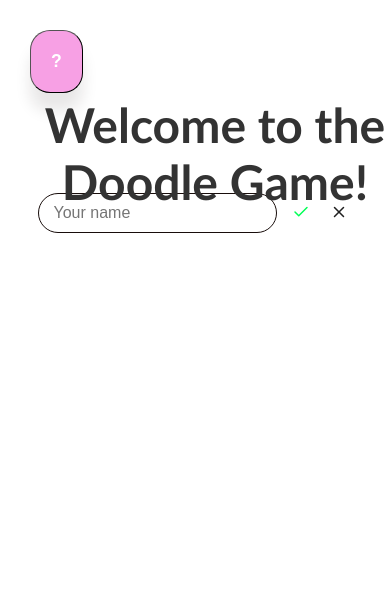
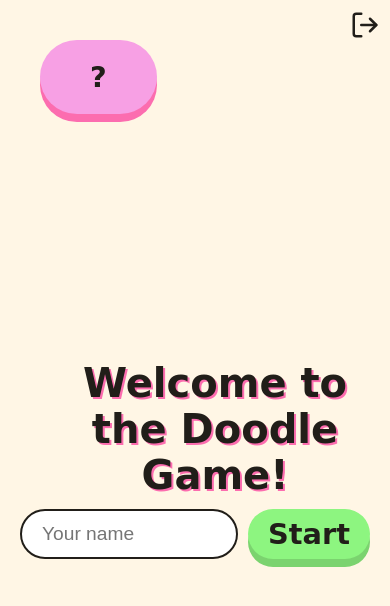
Before and after one commit to lielbsh/doodle-game, a React (Create React App) app in the folder client/: page / in a window 390 px wide. Both pictures are taken after a click on the button "Start Play". Shown: the top 606 px of the page. Built offline with nearby package versions, Linux system fonts and the light colour scheme.

Commit message:
style: improve home page CSS for better layout and design

```diff
--- a/client/src/components/GamePage.tsx
+++ b/client/src/components/GamePage.tsx
@@ -91,7 +91,7 @@ const GamePage: React.FC = () => {
     <>
       <header className="game-header">
         <button className="exit-button" onClick={handleExitGame}>
-          <LogOut />
+          <LogOut size={30} />
         </button>
         <div className="round">{round}/3</div>
         <div className="row">
--- a/client/src/components/HomePage.tsx
+++ b/client/src/components/HomePage.tsx
@@ -2,7 +2,7 @@ import React, { useState } from "react";
 import { useNavigate } from "react-router-dom";
 import NameEntryModal from "../components/NameEntry";
 import "../styles/HomePage.css";
-import { X } from "lucide-react";
+import { LogOut, X } from "lucide-react";
 
 const HomePage: React.FC = () => {
   const [isModalOpen, setIsModalOpen] = useState(false);
@@ -12,17 +12,24 @@ const HomePage: React.FC = () => {
   };
 
   return (
-    <div>
+    <div className="container">
       <header className="app-header">
-        <button className="button bn-pink">?</button>
+        <button className="button bn-pink help-btn">?</button>
+        {isModalOpen && (
+          <button className="exit-button" onClick={() => setIsModalOpen(false)}>
+            <LogOut size={30} />
+          </button>
+        )}
       </header>
-      <main>
+
+      <main className="main-content">
         <div className="headline">
           <h1>Welcome to the Doodle Game!</h1>
         </div>
-        <div className="container">
+
+        <div className="button-container">
           {!isModalOpen && (
-            <button className="button bn-green" onClick={openModal}>
+            <button className="button bn-yellow" onClick={openModal}>
               Start Play
             </button>
           )}
--- a/client/src/components/NameEntry.tsx
+++ b/client/src/components/NameEntry.tsx
@@ -27,11 +27,12 @@ const NameEntryModal: React.FC<NameEntryModalProps> = ({ onClose }) => {
         placeholder="Your name"
         onKeyDown={(e) => e.key === "Enter" && handleConfirmName()}
       />
-      <button type="submit" onClick={handleConfirmName} className="confirm-btn">
-        <Check size={18} />
-      </button>
-      <button onClick={() => onClose()} className="cancel-btn">
-        <X size={18} />
+      <button
+        type="submit"
+        onClick={handleConfirmName}
+        className="start-button bn-green"
+      >
+        Start
       </button>
     </div>
   );
--- a/client/src/styles/GamePage.css
+++ b/client/src/styles/GamePage.css
@@ -4,7 +4,7 @@
     flex-direction: column;
     align-items: center;
     padding: 20px;
-    background-color: #f4cd0a;
+    background-color: #f7d734;
     border-bottom: 5px solid #fc6daf;
     font-family: 'Comic Sans MS', cursive;
     width: 100%;
@@ -33,7 +33,7 @@
   background-color: transparent;
   color: #211e19;
   border: none;
-  padding: 10px;
+  padding: 5px;
   cursor: pointer;
 }
 
--- a/client/src/styles/HomePage.css
+++ b/client/src/styles/HomePage.css
@@ -1,34 +1,88 @@
 
-.headline {
-   text-size-adjust: 50px;
-   font-family:'Trebuchet MS', 'Lucida Sans Unicode', 'Lucida Grande', 'Lucida Sans', Arial, sans-serif
+/* Main container */
+.container {
+    display: flex;
+    flex-direction: column;
+    min-height: 100vh;
+    background-color: #fff6e5;
+    font-family: 'Comic Sans MS', cursive;
+}
+
+.app-header {
+    width: 100%;
+    display: flex;
+    justify-content: space-between;
+    align-items: center;
+    margin-top: 0px;
+}
+
+.help-btn {
+    font-size: 2rem;
+    padding: 10px;
+}
+
+.main-content {
+    display: flex;
+    flex-direction: column;
+    justify-content:center;
+    align-items: center;
+    flex-grow: 1;
+    gap: 60px;
+    width: 100%;
+}
+
+.headline h1 {
+    font-size: 3.5rem;
+    color: #211e19;
+    text-shadow: 2px 2px #fc6daf;
+    margin: 0;
 }
 
 .button {
-    display: flex;
-    align-items: center;
-    padding: 20px;
-    box-shadow: 0px 18px 15px rgba(30, 17, 17, 0.1);
-    font-size: 1.1rem;
+    padding: 20px 50px;
+    font-size: 1.8rem;
     font-weight: bold;
-    color: white;
-    display: flex;
-    justify-content: center;
-    align-items: center;
-    margin: 10px;
-    transition: transform 0.3s ease;
-    border-radius: 20px;
-    border-width: thin;
+    border: none;
+    border-radius: 50px;
+    cursor: pointer;
+    transition: transform 0.3s ease, box-shadow 0.3s ease;
+    box-shadow: 0px 8px 0 #fc6daf;
+    color: #211e19;
 }
 
-.button.bn-green {
-    background-color: rgb(127, 255, 144);
+.bn-yellow {
+    background-color: #f7d734;
+    color: #211e19;
 }
 
-.button.bn-pink {
+.bn-pink {
     background-color: rgb(247, 160, 228);
+    color: #211e19;
 }
 
+.start-button {
+    padding: 8px 20px;
+    font-size: 1.8rem;
+    font-weight: bold;
+    border: none;
+    border-radius: 50px;
+    cursor: pointer;
+    transition: transform 0.3s ease, box-shadow 0.3s ease;
+    box-shadow: 0px 8px 0 rgb(123, 211, 111);
+    color: #211e19;
+}
+
+.bn-green {
+    background-color: rgb(141, 245, 128);
+    color: #211e19;
+}
+
+.button:hover {
+    transform: translateY(-5px);
+    box-shadow: 0px 12px 0 #fc6daf;
+}
+
+/* Modal */
 .modal {
     display: flex;
     align-items: center;
@@ -36,33 +90,45 @@
 }
 
 input {
+    padding: 12px 20px;
+    font-size: 1.5rem;
+    border: 2px solid #211e19;
+    border-radius: 25px;
     width: 100%;
-    padding: 10px 15px;
-    font-size: 1rem;
-    border: thin solid #180d0b;
-    border-radius: 20px;
 }
 
-.confirm-btn {
-    background-color: #ffffff;
-    color:rgb(0, 255, 85);
-    border-radius: 50%;
+
+@media (max-width: 600px) {
+    .headline h1 {
+      font-size: 2.5rem;
+    }
+    .exit-button {
+        border: none;
+        padding: 10px;
+        transition: transform 0.3s ease, box-shadow 0.3s ease;
+    }
+    .exit-button:hover {
+        transform: scale(1.1);
+    }
+
+    input {
+        font-size: 1.2rem;
+        }
+}
+
+/* .confirm-btn {
+    padding: 8px 15px;
+    font-size: 1.5rem;
+    font-weight: bold;
+    background-color: rgb(141, 245, 128);
+    color: #211e19;
     border: none;
-    padding: 5px;
+    border-radius: 25px;
+    transition: transform 0.3s ease, box-shadow 0.3s ease;
+    box-shadow: 0px 8px 0 #60b76b;
 }
 
 .confirm-btn:hover {
-    transform: scale(1.1);
-}
-
-.cancel-btn {
-    background-color: #ffffff;
-    color:rgb(32, 32, 32);
-    border-radius: 50%;
-    border: none;
-    padding: 5px;
-}
-
-.cancel-btn:hover {
-    transform: scale(1.1);
-}
+    transform: translateY(-5px);
+    box-shadow: 0px 12px 0 #60b76b;
+} */
```
